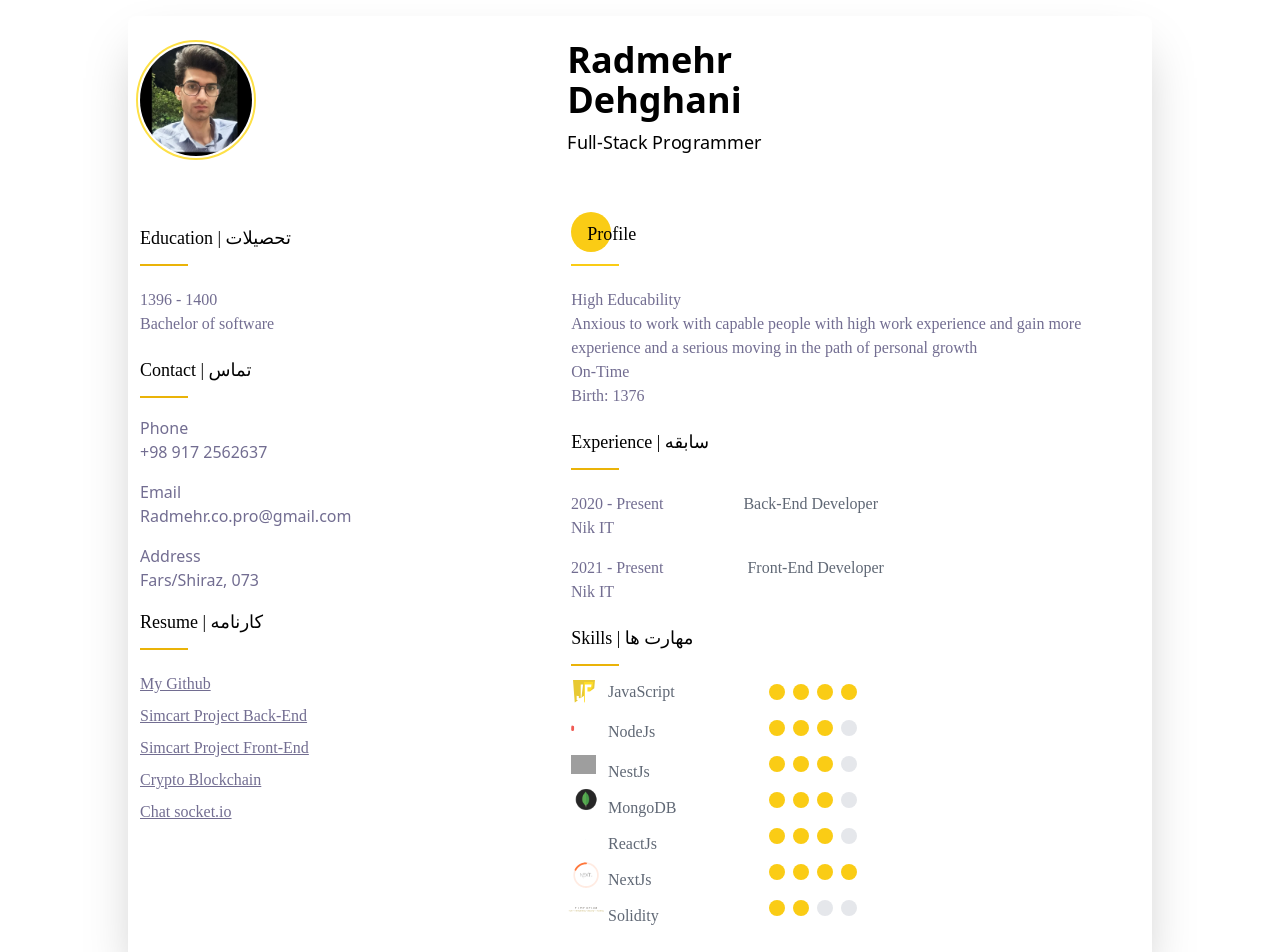
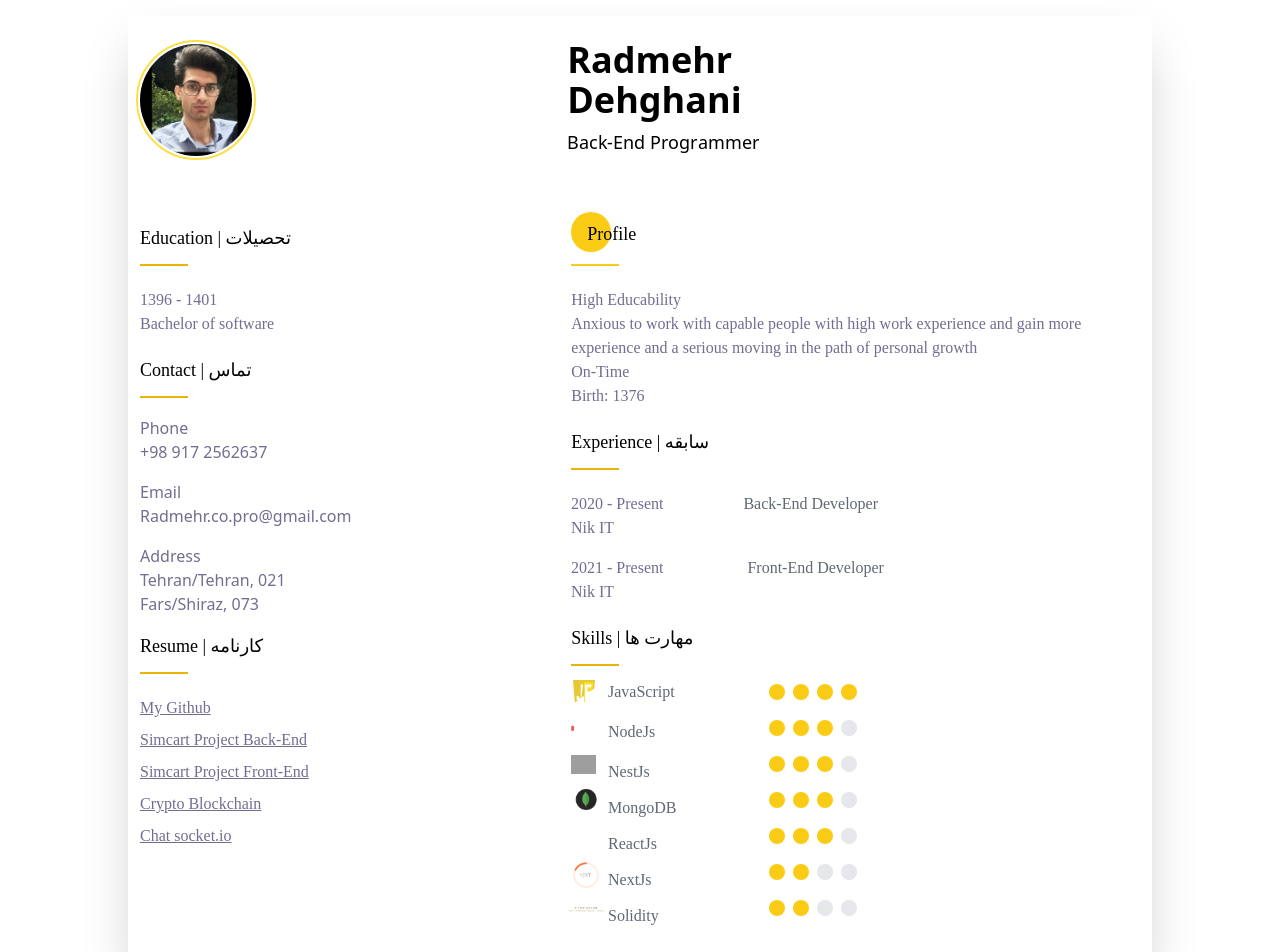
Before and after one commit to Radmehrr/resume, a Next.js app: page / in a window 1280 px wide. Shown: the top 952 px of the page. Built offline with nearby package versions, Linux system fonts and the light colour scheme; grey boxes are pictures that could not be loaded; a web font is replaced by a local one.

Commit message:
fixed resume

```diff
--- a/components/contact.tsx
+++ b/components/contact.tsx
@@ -20,6 +20,7 @@ const Contact = () => {
 
           <div className="my-4 text-mygray text-sm md:text-base">
             <p>Address</p>
+            <p>Tehran/Tehran, 021</p>
             <p>Fars/Shiraz, 073</p>
           </div>
         </div>
--- a/components/education.tsx
+++ b/components/education.tsx
@@ -10,7 +10,7 @@ const Education = () => {
           </p>
           <div className="w-12 h-1 border-t-2 border-yellow-500 mt-3"></div>
           <div className="font-yekanbakhregular my-5 text-mygray text-sm md:text-base">
-            <p>1396 - 1400</p>
+            <p>1396 - 1401</p>
             <p>Bachelor of software</p>
           </div>
         </div>
--- a/components/right.tsx
+++ b/components/right.tsx
@@ -14,7 +14,7 @@ const Right = () => {
         </Bounce>
         <LightSpeed cascade>
           <p className="font-normal md:text-lg text-sm mt-2">
-            Full-Stack Programmer
+            Back-End Programmer
           </p>
         </LightSpeed>
       </div>
--- a/components/skills.tsx
+++ b/components/skills.tsx
@@ -97,8 +97,8 @@ const Skills = () => {
               <div className="w-1/2 md:w-3/4 flex gap-2 mx-4 my-1">
                 <div className="w-5 h-3 md:w-4 md:h-4 bg-yellow-400 rounded-full"></div>
                 <div className="w-5 h-3 md:w-4 md:h-4 bg-yellow-400 rounded-full"></div>
-                <div className="w-5 h-3 md:w-4 md:h-4 bg-yellow-400 rounded-full"></div>
-                <div className="w-5 h-3 md:w-4 md:h-4 bg-yellow-400 rounded-full"></div>
+                <div className="w-5 h-3 md:w-4 md:h-4 bg-gray-200 rounded-full"></div>
+                <div className="w-5 h-3 md:w-4 md:h-4 bg-gray-200 rounded-full"></div>
               </div>
 
               {/* Solidity rate */}
@@ -161,7 +161,7 @@ const Skills = () => {
               </div>
 
               {/* reactjs */}
-              <div className="flex mt-3">
+              {/* <div className="flex mt-3">
                 <p
                   className="text-yellow-400 font-bold text-xl -mt-1"
                   style={{ textShadow: "3px 3px 7px #FFFF00" }}
@@ -170,7 +170,7 @@ const Skills = () => {
                 </p>
                 <span>/</span>
                 <p className="font-light text-sm mt-1">4</p>
-              </div>
+              </div> */}
 
               {/* nextjs */}
               <div className="flex mt-3">
@@ -178,7 +178,7 @@ const Skills = () => {
                   className="text-yellow-400 font-bold text-xl -mt-1"
                   style={{ textShadow: "3px 3px 7px #FFFF00" }}
                 >
-                  4
+                  2
                 </p>
                 <span>/</span>
                 <p className="font-light text-sm mt-1">4</p>
```
